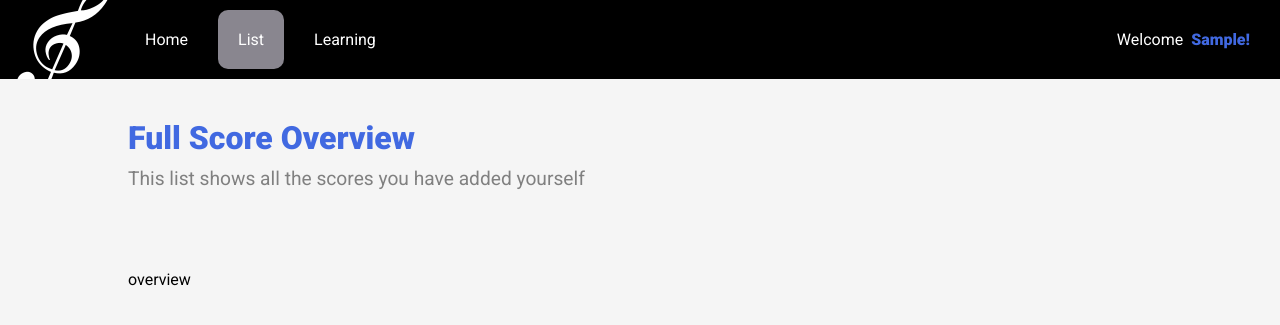
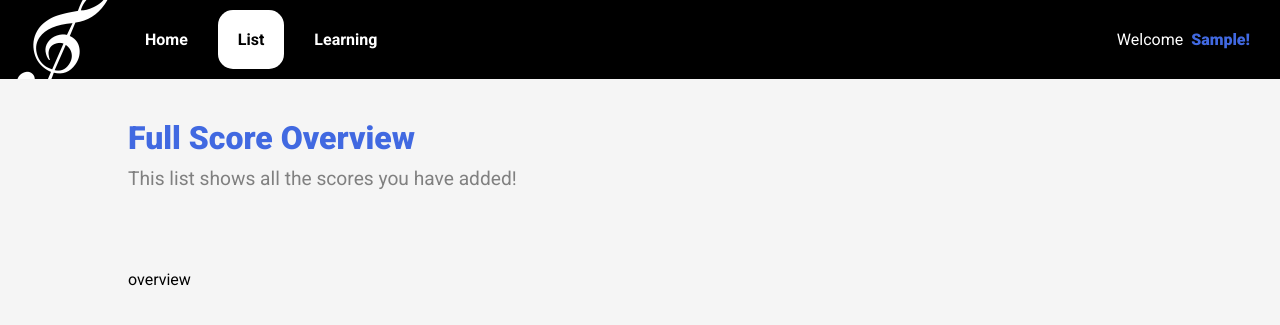
Before and after one commit to RobinV-Hogent/music_score_tracker, a Django app: page /list/ in a window 1280 px wide. Shown: the top 325 px of the page. Run offline with Django 5.2, Linux system fonts and the light colour scheme; the visitor is signed in with stand-in values (Sample User, id 1); some web fonts are replaced.

Commit message:
frontend: navbar, navbaritem

```diff
--- a/music_score_tracker/music_scores/templates/pages/score_list.html
+++ b/music_score_tracker/music_scores/templates/pages/score_list.html
@@ -3,7 +3,7 @@
 {% block page_title %}Full Score Overview{% endblock page_title %}
 {% block page_desc %}
     <div style="margin-bottom: 80px;">
-        This list shows all the scores you have added yourself
+        This list shows all the scores you have added!
     </div>
 {% endblock page_desc %}
 
--- a/music_score_tracker/music_scores/templates/partials/navbar.html
+++ b/music_score_tracker/music_scores/templates/partials/navbar.html
@@ -46,7 +46,7 @@
         color: white;
         transition: .10s ease-in;
         margin: 10px 5px;
-        border-radius: 10px;
+        border-radius: 15px;
         align-items: center;
     }
 
--- a/music_score_tracker/music_scores/templates/partials/navbar_item.html
+++ b/music_score_tracker/music_scores/templates/partials/navbar_item.html
@@ -1,8 +1,14 @@
 <style>
 
-    .active, .active:hover{
-        background-color: #89868f;
+    a {
+        font-weight: bold;
     }
+
+    .active, .active:hover {
+        color: black;
+        background-color: white;
+    }
+
 
 </style>
 
```
